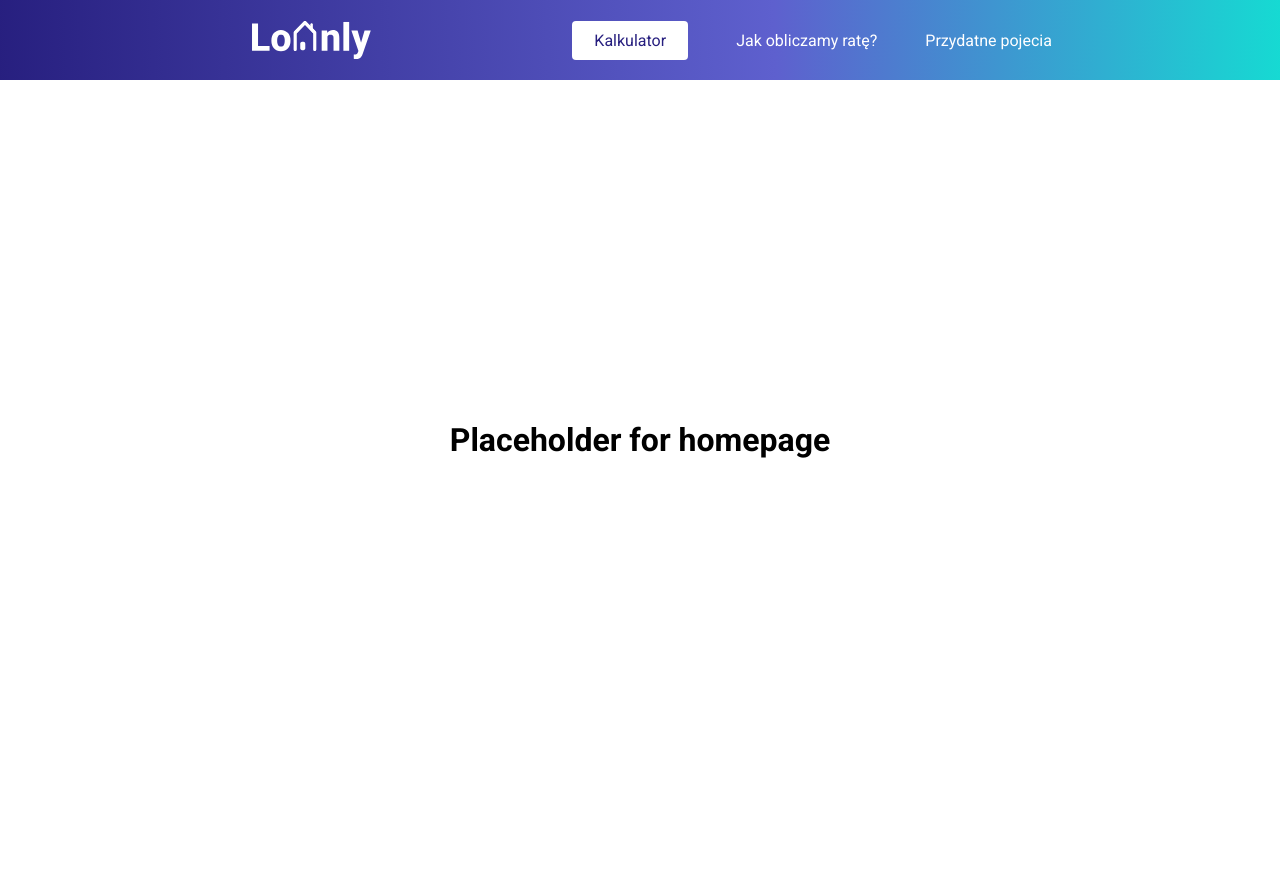
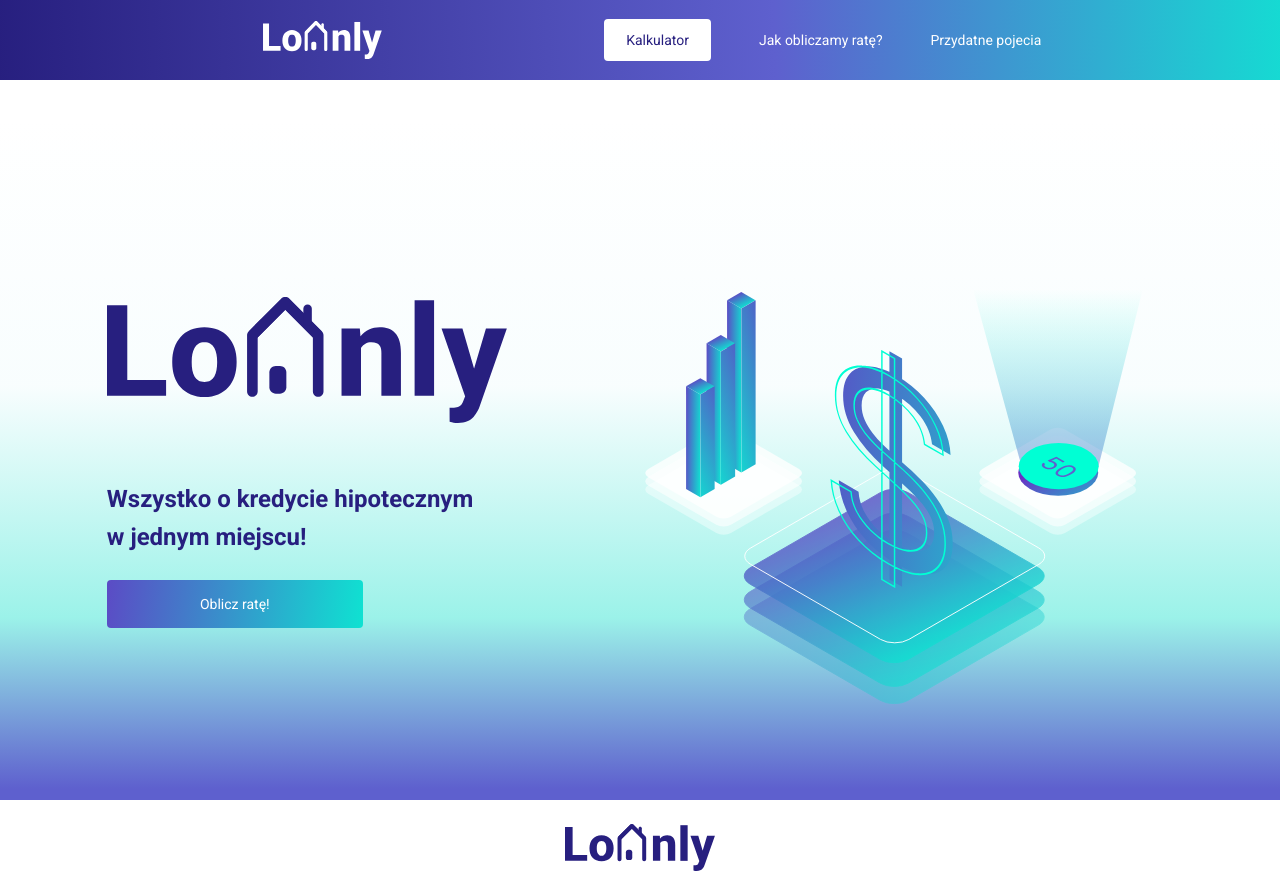
Before and after one commit to nokia-wroclaw/innovativeproject-loancalculator, a React (Create React App) app in the folder frontend/: page / in a window 1280 px wide. Before the commit the page ends 800 px from the top, so only its background shows below. Built offline with nearby package versions, Linux system fonts and the light colour scheme.

Commit message:
add homepage view

```diff
--- /dev/null
+++ b/frontend/src/components/footerWhite/FooterWhiteElements.js
@@ -0,0 +1,8 @@
+import styled from 'styled-components';
+
+export const FooterContainer = styled.footer`
+  display: flex;
+  background: #fff;
+  justify-content: center;
+  padding: 1.5rem;
+`;
--- /dev/null
+++ b/frontend/src/components/footerWhite/index.js
@@ -0,0 +1,12 @@
+import React from 'react';
+import { FooterContainer } from './FooterWhiteElements';
+import loanlyLogo from '../../images/loanlyLogo.svg';
+
+function Footer() {
+  return (
+    <FooterContainer>
+      <img src={loanlyLogo} width="150px" height="auto" alt="footer logo" />
+    </FooterContainer>
+  );
+}
+export default Footer;
--- a/frontend/src/pages/homepage/IndexElements.js
+++ b/frontend/src/pages/homepage/IndexElements.js
@@ -0,0 +1,86 @@
+import styled from 'styled-components';
+import { Layout } from 'antd';
+
+export const Container = styled(Layout)`
+  background: linear-gradient(
+    180deg,
+    rgba(173, 229, 247, 0) 4.98%,
+    rgba(147, 228, 239, 0.0618911) 42.46%,
+    rgba(6, 223, 200, 0.4) 74.66%,
+    #5e60ce 98.46%
+  );
+  height: auto;
+  min-height: 90vh;
+  padding-top: 10vh;
+  display: grid;
+  grid-template-columns: repeat(12, 1fr);
+  grid-template-rows: repeat(2, 1fr);
+  column-gap: 0.1rem;
+  row-gap: 0.1rem;
+
+  @media screen and (max-width: 768px) and (orientation: landscape),
+    screen and (max-height: 1400px) and (orientation: portrait) {
+    grid-template-columns: 0.5fr repeat(3, 1fr) 0.5fr;
+    grid-template-rows: 1fr 2fr 1fr minmax(1rem, 2rem);
+    padding-top: 1vh;
+  }
+`;
+
+export const LogoContainer = styled.div`
+  .img {
+    max-width: 400px;
+    width: 50vmin;
+    height: auto;
+  }
+  grid-area: 1/2/2/7;
+  padding-top: 5rem;
+  align-self: center;
+
+  @media screen and (max-width: 768px) and (orientation: landscape),
+    screen and (max-height: 1400px) and (orientation: portrait) {
+    grid-area: 1/2/2/5;
+    padding-top: 0rem;
+    justify-self: center;
+  }
+`;
+
+export const IllustrationContainer = styled.div`
+  .largeImg {
+    max-width: 40vw;
+    width: 50vw;
+    height: auto;
+  }
+  .smallImg {
+    display: none;
+  }
+  grid-area: 1/7/3/12;
+  align-self: center;
+
+  @media screen and (max-width: 768px) and (orientation: landscape),
+    screen and (max-height: 1400px) and (orientation: portrait) {
+    .largeImg {
+      display: none;
+    }
+    .smallImg {
+      display: block;
+      width: 100%;
+    }
+    grid-area: 2/2/3/5;
+    justify-self: center;
+  }
+`;
+
+export const SemiheaderContainer = styled.div`
+  grid-area: 2/2/3/7;
+
+  @media screen and (max-width: 768px) and (orientation: landscape),
+    screen and (max-height: 1400px) and (orientation: portrait) {
+    grid-area: 3/2/4/5;
+    display: flex;
+    flex-direction: column;
+    align-items: center;
+    justify-content: center;
+    text-align: center;
+    top: -200px;
+  }
+`;
--- a/frontend/src/pages/homepage/index.js
+++ b/frontend/src/pages/homepage/index.js
@@ -1,13 +1,46 @@
 import React from 'react';
-import { PlaceholderStyle } from '../../components/placeholderStyle/PlaceholderStyleElement';
-import './IndexElements';
+import 'antd/dist/antd.css';
+import {
+  Container,
+  LogoContainer,
+  IllustrationContainer,
+  SemiheaderContainer,
+} from './IndexElements';
+import Footer from '../../components/footerWhite';
+import loanlyLogo from '../../images/loanlyLogo.svg';
+import landingPageIllustrationSmall from '../../images/landingPageIllustrationSmallScreen.svg';
+import landingPageIllustration from '../../images/landingPageIllustration.svg';
+import { SemiHeader } from '../../components/semiHeader/SemiHeader';
+import { GradientButton } from '../../components/gradientButton/GradientButton';
 
 function Home() {
   return (
-    <PlaceholderStyle>
-      <h1>Placeholder for homepage</h1>
-    </PlaceholderStyle>
+    <>
+      <Container>
+        <LogoContainer>
+          <img className="img" src={loanlyLogo} alt="logo" />
+        </LogoContainer>
+        <SemiheaderContainer>
+          <SemiHeader className="semiHeader">
+            Wszystko o kredycie hipotecznym <br />w jednym miejscu!
+          </SemiHeader>
+          <GradientButton to="/kalkulator">Oblicz ratę!</GradientButton>
+        </SemiheaderContainer>
+        <IllustrationContainer>
+          <img
+            className="largeImg"
+            src={landingPageIllustration}
+            alt="homepage illustration"
+          />
+          <img
+            className="smallImg"
+            src={landingPageIllustrationSmall}
+            alt="homepage illustration"
+          />
+        </IllustrationContainer>
+      </Container>
+      <Footer />
+    </>
   );
 }
-
 export default Home;
```
Also changed, not shown: frontend/src/images/landingPageIllustration.svg (added), frontend/src/images/landingPageIllustrationSmallScreen.svg (added).
